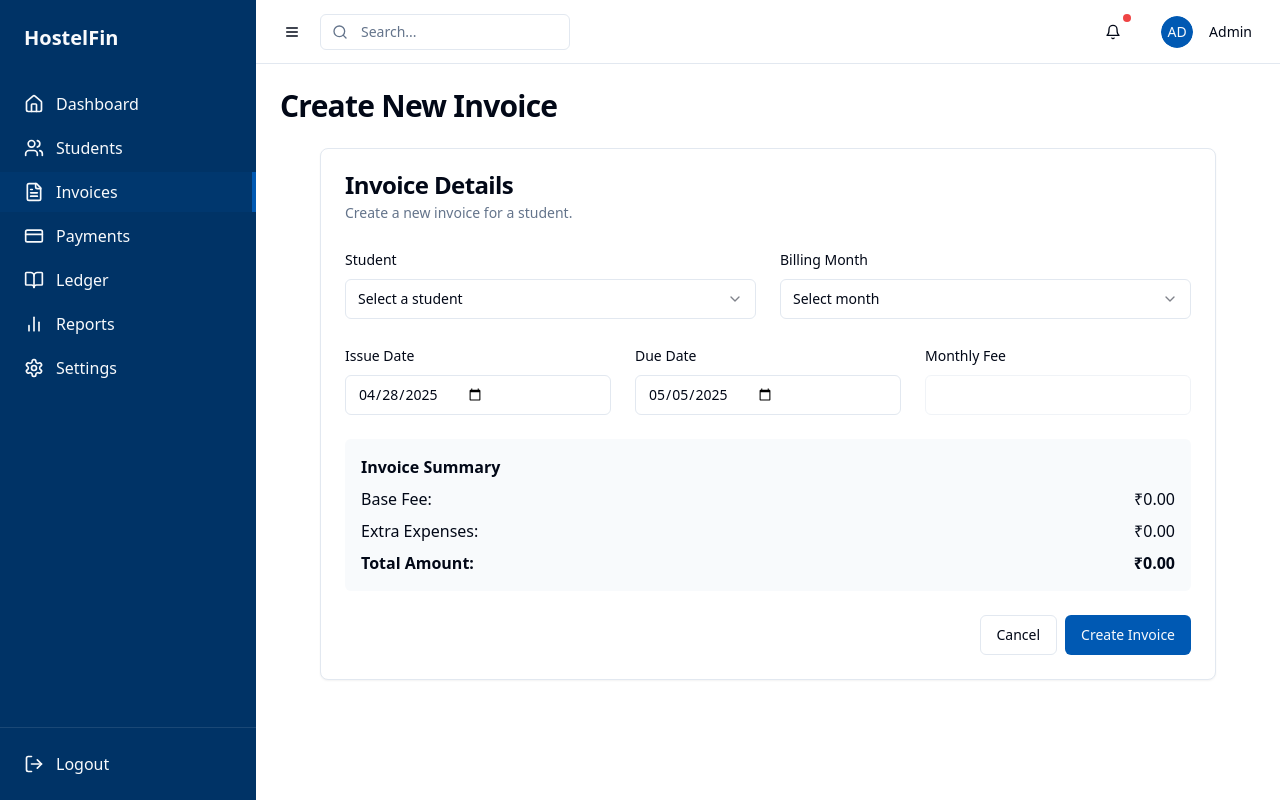
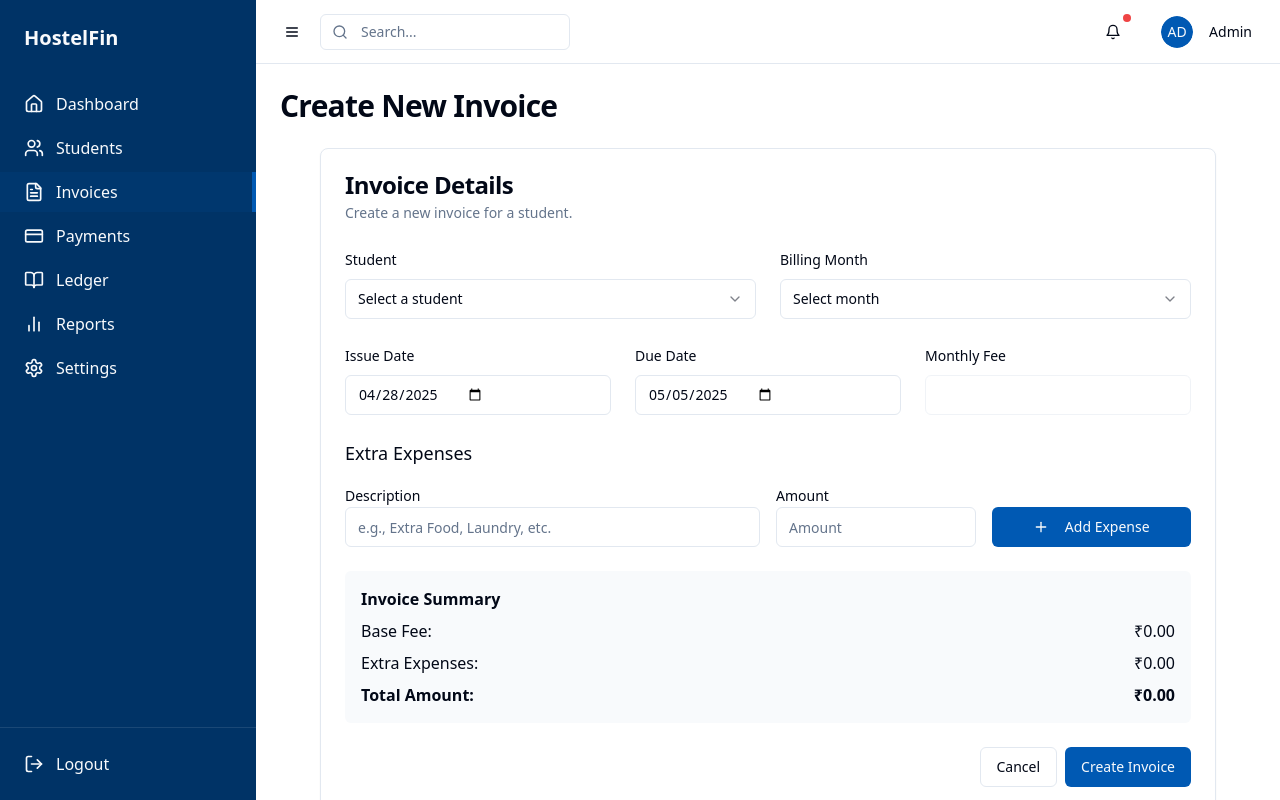
Before and after one commit to Anik-Karki/dorm-finance-flow, a React (Vite) app: page /invoices/new in a window 1280 px wide. Built offline with nearby package versions, Linux system fonts and the light colour scheme.

Commit message:
Add extra expense summary to invoice
Show extra expenses in the invoice summary.

```diff
--- a/src/pages/NewInvoice.tsx
+++ b/src/pages/NewInvoice.tsx
@@ -1,3 +1,4 @@
+
 import React, { useState, useEffect } from 'react';
 import { useSearchParams, useNavigate } from 'react-router-dom';
 import { useAppContext } from '@/contexts/AppContext';
@@ -23,7 +24,8 @@ import {
 } from "@/components/ui/select";
 import { toast } from 'sonner';
 import { formatCurrency } from '@/lib/utils';
-import { Invoice } from '@/types';
+import { Invoice, ExtraExpense } from '@/types';
+import { Plus, Trash2 } from 'lucide-react';
 
 const monthsArray = [
   '01-2024', '02-2024', '03-2024', '04-2024', '05-2024',
@@ -44,11 +46,17 @@ const NewInvoice = () => {
     issueDate: new Date().toISOString().split('T')[0],
     dueDate: new Date(Date.now() + 7 * 24 * 60 * 60 * 1000).toISOString().split('T')[0],
     baseFee: 0,
-    extraExpenses: [],
+    extraExpenses: [] as ExtraExpense[],
     totalAmount: 0,
     status: 'unpaid' as 'paid' | 'partially_paid' | 'unpaid' | 'overdue',
     paidAmount: 0,
     balanceAmount: 0
+  });
+
+  const [newExpense, setNewExpense] = useState({
+    description: '',
+    amount: 0,
+    date: new Date().toISOString().split('T')[0]
   });
 
   const selectedStudent = students.find(student => student.id === invoiceData.studentId);
@@ -63,6 +71,61 @@ const NewInvoice = () => {
       }));
     }
   }, [invoiceData.studentId, selectedStudent]);
+
+  const updateTotalAmount = () => {
+    const extraExpensesTotal = invoiceData.extraExpenses.reduce((sum, expense) => sum + expense.amount, 0);
+    const total = invoiceData.baseFee + extraExpensesTotal;
+
+    setInvoiceData(prev => ({
+      ...prev,
+      totalAmount: total,
+      balanceAmount: total
+    }));
+  };
+
+  const addExtraExpense = () => {
+    if (!newExpense.description.trim()) {
+      toast.error('Please enter a description for the expense');
+      return;
+    }
+
+    if (newExpense.amount <= 0) {
+      toast.error('Please enter a valid amount for the expense');
+      return;
+    }
+
+    const expense: ExtraExpense = {
+      id: Date.now().toString(36),
+      description: newExpense.description,
+      amount: newExpense.amount,
+      date: newExpense.date
+    };
+
+    setInvoiceData(prev => ({
+      ...prev,
+      extraExpenses: [...prev.extraExpenses, expense]
+    }));
+
+    // Reset the new expense form
+    setNewExpense({
+      description: '',
+      amount: 0,
+      date: new Date().toISOString().split('T')[0]
+    });
+
+    // Update total amount
+    setTimeout(updateTotalAmount, 0);
+  };
+
+  const removeExtraExpense = (id: string) => {
+    setInvoiceData(prev => ({
+      ...prev,
+      extraExpenses: prev.extraExpenses.filter(exp => exp.id !== id)
+    }));
+
+    // Update total amount
+    setTimeout(updateTotalAmount, 0);
+  };
 
   const handleCreateInvoice = () => {
     // Validation
@@ -190,8 +253,8 @@ const NewInvoice = () => {
                   setInvoiceData({
                     ...invoiceData,
                     baseFee: fee,
-                    totalAmount: fee,
-                    balanceAmount: fee
+                    totalAmount: fee + invoiceData.extraExpenses.reduce((sum, exp) => sum + exp.amount, 0),
+                    balanceAmount: fee + invoiceData.extraExpenses.reduce((sum, exp) => sum + exp.amount, 0)
                   });
                 }}
                 disabled={!invoiceData.studentId}
@@ -222,6 +285,74 @@ const NewInvoice = () => {
             </div>
           )}
 
+          {/* Extra Expenses Section */}
+          <div className="space-y-4">
+            <div className="flex justify-between items-center">
+              <h3 className="text-lg font-medium">Extra Expenses</h3>
+            </div>
+
+            <div className="grid grid-cols-1 md:grid-cols-4 gap-4">
+              <div className="md:col-span-2">
+                <Label htmlFor="expenseDescription">Description</Label>
+                <Input
+                  id="expenseDescription"
+                  value={newExpense.description}
+                  onChange={(e) => setNewExpense({...newExpense, description: e.target.value})}
+                  placeholder="e.g., Extra Food, Laundry, etc."
+                />
+              </div>
+
+              <div>
+                <Label htmlFor="expenseAmount">Amount</Label>
+                <Input
+                  id="expenseAmount"
+                  type="number"
+                  value={newExpense.amount || ''}
+                  onChange={(e) => setNewExpense({...newExpense, amount: Number(e.target.value)})}
+                  placeholder="Amount"
+                />
+              </div>
+
+              <div className="flex items-end">
+                <Button type="button" onClick={addExtraExpense} className="w-full">
+                  <Plus className="mr-2 h-4 w-4" /> Add Expense
+                </Button>
+              </div>
+            </div>
+
+            {invoiceData.extraExpenses.length > 0 && (
+              <div className="border rounded-md overflow-hidden">
+                <table className="w-full text-sm">
+                  <thead className="bg-muted text-muted-foreground">
+                    <tr>
+                      <th className="p-2 text-left font-medium">Description</th>
+                      <th className="p-2 text-right font-medium">Amount</th>
+                      <th className="p-2 text-right font-medium w-20">Action</th>
+                    </tr>
+                  </thead>
+                  <tbody>
+                    {invoiceData.extraExpenses.map((expense) => (
+                      <tr key={expense.id} className="border-t">
+                        <td className="p-2">{expense.description}</td>
+                        <td className="p-2 text-right">{formatCurrency(expense.amount)}</td>
+                        <td className="p-2 text-right">
+                          <Button
+                            size="sm"
+                            variant="ghost"
+                            onClick={() => removeExtraExpense(expense.id)}
+                            className="h-8 w-8 p-0"
+                          >
+                            <Trash2 className="h-4 w-4 text-destructive" />
+                          </Button>
+                        </td>
+                      </tr>
+                    ))}
+                  </tbody>
+                </table>
+              </div>
+            )}
+          </div>
+
           <div className="bg-muted/50 p-4 rounded-md">
             <h3 className="font-semibold mb-2">Invoice Summary</h3>
             <div className="space-y-2">
@@ -231,7 +362,11 @@ const NewInvoice = () => {
               </div>
               <div className="flex justify-between">
                 <span>Extra Expenses:</span>
-                <span>₹0.00</span>
+                <span>
+                  {formatCurrency(
+                    invoiceData.extraExpenses.reduce((sum, exp) => sum + exp.amount, 0)
+                  )}
+                </span>
               </div>
               <div className="flex justify-between font-bold">
                 <span>Total Amount:</span>
```
